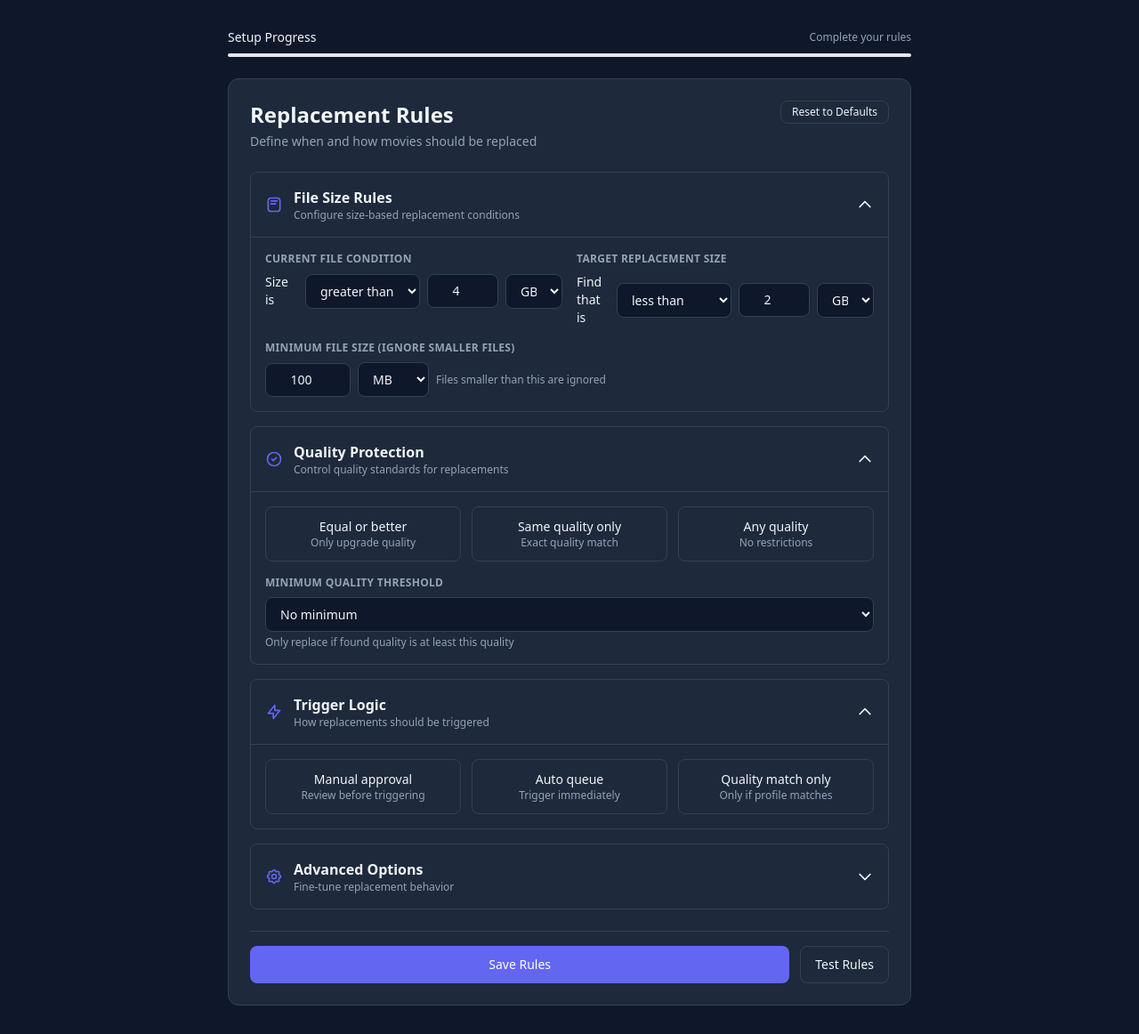
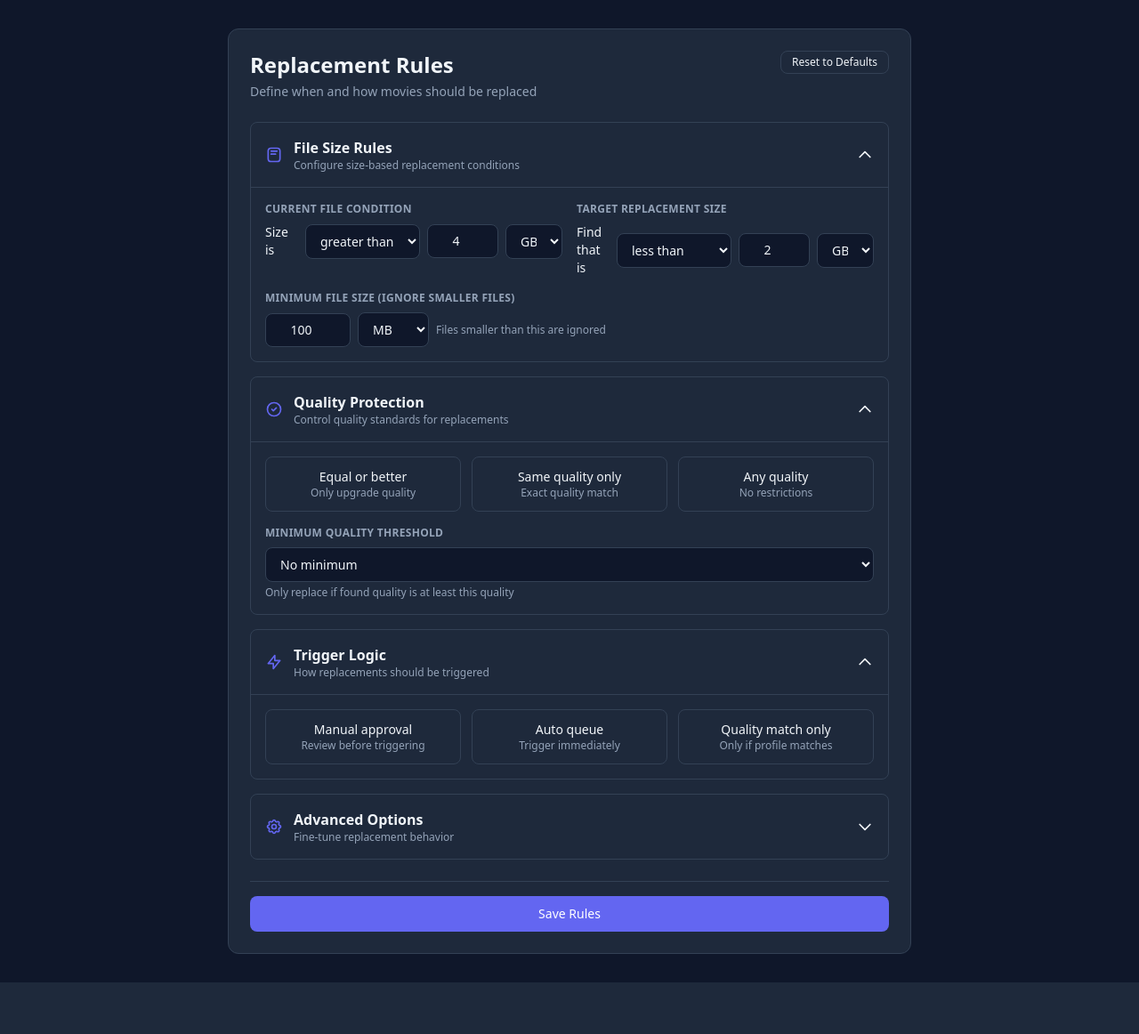
Before and after one commit to PLEXEUM/resizarr, a FastAPI app: page /rules in a window 1280 px wide. Shown: the part 63-1225 px from the top of the page at 89% size. After the commit the page ends 1167 px from the top, so only its background shows below. Run offline with FastAPI, Linux system fonts and the light colour scheme; data that the repository does not hold is empty; parts of the project's set-up code (start-up, migrations or seed data) failed here and were passed over; some libraries are stand-ins or nearby versions.

Commit message:
feat: enhance rules page with collapsible sections, card-based selection, range sliders, dark theme, and remove redundant test button

```diff
--- a/app/api/rules.py
+++ b/app/api/rules.py
@@ -108,60 +108,6 @@ async def get_quality_types():
         return {"quality_types": []}
 # ========== END NEW ENDPOINT ==========
 
-# ========== FIXED TEST ENDPOINT ==========
-@router.post("/rules/test")
-async def test_rules():
-    """Test current rules against library and return count of matches."""
-    from app.core.scanner import run_resizarr
-
-    conn = get_connection()
-    config = conn.execute("SELECT * FROM config WHERE id = 1").fetchone()
-    rules = conn.execute("SELECT * FROM rules WHERE id = 1").fetchone()
-    conn.close()
-
-    if not config or not rules:
-        raise HTTPException(status_code=400, detail="Configuration incomplete")
-
-    try:
-        # Run a dry run scan to test rules
-        result = await run_resizarr(dry_run=True)
-
-        # Extract counts from result
-        matches_found = result.get("pending_approval", 0)
-        quality_skipped = result.get("quality_skipped", 0)
-        no_releases_found = result.get("no_releases_found", 0)
-
-        # Calculate actual space savings from pending replacements
-        total_saved_mb = 0
-        conn2 = get_connection()
-        pending = conn2.execute("""
-            SELECT current_size_gb, found_size_gb
-            FROM pending_replacements
-            WHERE status = 'pending'
-        """).fetchall()
-
-        for p in pending:
-            current_gb = p["current_size_gb"]
-            found_gb = p["found_size_gb"]
-            if current_gb and found_gb and current_gb > found_gb:
-                saved = (current_gb - found_gb) * 1024  # Convert to MB
-                total_saved_mb += saved
-        conn2.close()
-
-        return {
-            "matches_found": matches_found,
-            "total_space_saved_mb": round(total_saved_mb, 2),
-            "total_space_saved_gb": round(total_saved_mb / 1024, 2),
-            "quality_skipped": quality_skipped,
-            "no_releases_found": no_releases_found,
-            "matches": []
-        }
-
-    except Exception as e:
-        logger.error(f"Test failed: {e}")
-        raise HTTPException(status_code=500, detail=str(e))
-# ========== END FIXED TEST ENDPOINT ==========
-
 @router.post("/rules")
 async def save_rules(data: RulesInput):
     """Save replacement rules."""
--- a/app/web/templates/rules.html
+++ b/app/web/templates/rules.html
@@ -65,16 +65,6 @@ input[type="range"]::-webkit-slider-thumb {
 <!-- ========== END CSS ========== -->
 <div class="max-w-3xl mx-auto">
     <!-- Progress indicator -->
-    <div class="mb-6">
-        <div class="flex items-center justify-between text-sm mb-2">
-            <span class="font-medium">Setup Progress</span>
-            <span id="progress-text" class="text-xs" style="color: var(--text-secondary)">Complete your rules</span>
-        </div>
-        <div class="h-1 bg-gray-200 rounded-full overflow-hidden">
-            <div id="progress-bar" class="h-full transition-all duration-300" style="width: 0%; background: var(--accent);"></div>
-        </div>
-    </div>
-
     <div class="card rounded-xl p-6">
         <div class="flex items-start justify-between mb-6">
             <div>
@@ -350,15 +340,11 @@ input[type="range"]::-webkit-slider-thumb {
         </div>
 
         <!-- Action Buttons -->
-        <div class="flex gap-3 mt-6 pt-4 border-t" style="border-color: var(--border-color);">
-            <button onclick="saveRules()" class="flex-1 py-2.5 rounded-lg text-sm font-medium text-white transition hover:opacity-90"
+        <div class="mt-6 pt-4 border-t" style="border-color: var(--border-color);">
+            <button onclick="saveRules()" class="w-full py-2.5 rounded-lg text-sm font-medium text-white transition hover:opacity-90"
                     style="background: var(--accent);">
                 <span id="save-label">Save Rules</span>
                 <span id="save-spinner" class="hidden ml-2">⏳</span>
-            </button>
-            <button onclick="testRules()" class="px-4 py-2.5 rounded-lg text-sm font-medium border hover:bg-gray-50 transition"
-                    style="border-color: var(--border-color);">
-                Test Rules
             </button>
         </div>
     </div>
@@ -367,7 +353,6 @@ input[type="range"]::-webkit-slider-thumb {
 <script>
 // ========== GLOBAL VARIABLES ==========
 let qualityTypesCache = null;
-let openSections = new Set(['size-section', 'quality-section', 'trigger-section']);
 
 // ========== TOAST NOTIFICATION ==========
 function showToast(message, type = 'info') {
@@ -423,28 +408,9 @@ function toggleSection(sectionId) {
     if (section.style.display === 'none') {
         section.style.display = 'block';
         icon.style.transform = 'rotate(180deg)';
-        openSections.add(sectionId);
     } else {
         section.style.display = 'none';
         icon.style.transform = 'rotate(0deg)';
-        openSections.delete(sectionId);
-    }
-    updateProgress();
-}
-
-function updateProgress() {
-    const totalSections = 4;
-    const completed = openSections.size;
-    const percent = (completed / totalSections) * 100;
-    const progressBar = document.getElementById('progress-bar');
-    const progressText = document.getElementById('progress-text');
-
-    if (progressBar) progressBar.style.width = `${percent}%`;
-
-    if (percent === 100 && progressText) {
-        progressText.innerHTML = '✓ All sections configured';
-    } else if (progressText) {
-        progressText.innerHTML = `${Math.round(percent)}% complete`;
     }
 }
 
@@ -602,47 +568,6 @@ async function saveRules() {
     }
 }
 
-// ========== TEST RULES ==========
-async function testRules() {
-    const testBtn = document.querySelector('button[onclick="testRules()"]');
-    if (!testBtn) return;
-
-    const originalText = testBtn.textContent;
-    testBtn.textContent = 'Testing...';
-    testBtn.disabled = true;
-
-    try {
-        const res = await fetch('/api/rules/test', { method: 'POST' });
-        const data = await res.json();
-
-        if (data.matches_found === 0) {
-            if (data.quality_skipped > 0 || data.no_releases_found > 0) {
-                showToast(`No matches found. ${data.quality_skipped} skipped due to quality, ${data.no_releases_found} had no releases.`, 'info');
-            } else {
-                showToast('✓ No movies match the current rules', 'success');
-            }
-        } else {
-            const spaceSavedGB = data.total_space_saved_gb || (data.total_space_saved_mb / 1024).toFixed(2);
-            let message = `Found ${data.matches_found} movies that could be replaced. Potential savings: ${spaceSavedGB} GB`;
-
-            // Add additional context if there are skipped movies
-            if (data.quality_skipped > 0) {
-                message += ` (${data.quality_skipped} skipped due to quality)`;
-            }
-            if (data.no_releases_found > 0) {
-                message += ` (${data.no_releases_found} had no releases)`;
-            }
-
-            showToast(message, 'info');
-        }
-    } catch (e) {
-        showToast('Test failed: ' + e.message, 'error');
-    } finally {
-        testBtn.textContent = originalText;
-        testBtn.disabled = false;
-    }
-}
-
 // ========== RESET TO DEFAULTS ==========
 function resetToDefaults() {
     if (confirm('Reset all rules to default values?')) {
```
